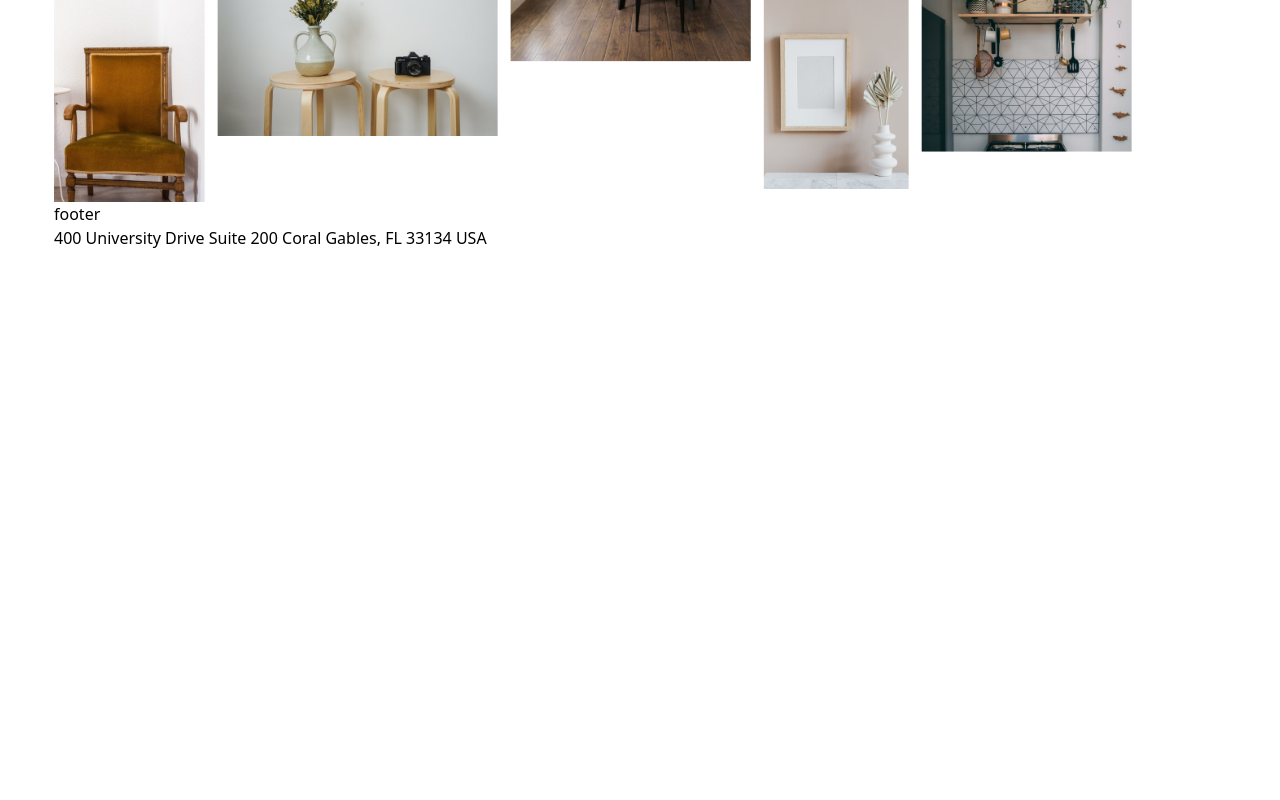
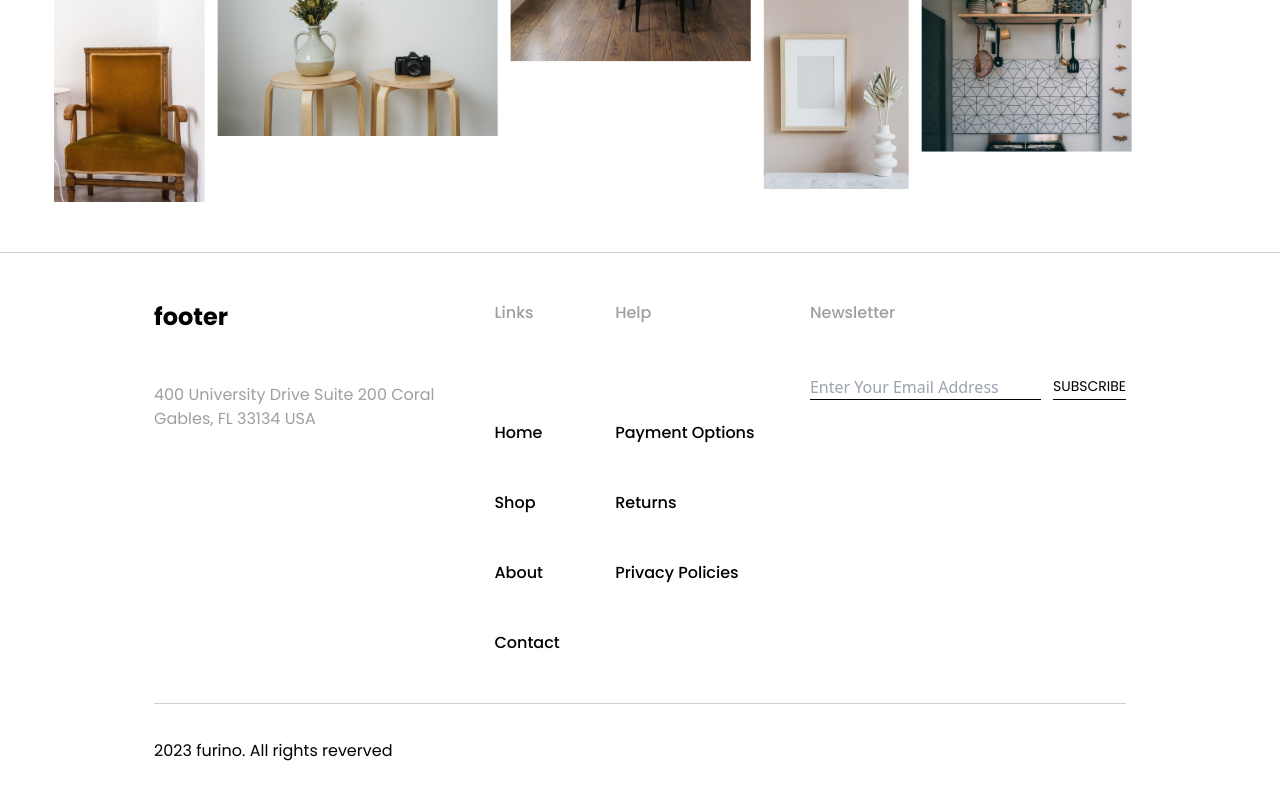
Before and after one commit to Rezwan-react/furniro--e-commerce, a React (Vite) app: page / in a window 1280 px wide. Shown: the part 4058-4858 px from the top of the page. Before the commit the page ends 4308 px from the top, so only its background shows below. Built offline with nearby package versions, Linux system fonts and the light colour scheme.

Commit message:
added footer part

```diff
--- a/src/components/Footer/Footer.css
+++ b/src/components/Footer/Footer.css
@@ -0,0 +1,54 @@
+#footer{
+    @apply px-[100px] py-[48px] border-t-[1px]  border-[rgba(0,0,0,0.19)] mt-[50px]
+}
+.footer_col{
+    @apply flex justify-between
+}
+.footer_head h2{
+    @apply text-2xl font-bold font-poppins text-[#000]
+}
+.footer_head p{
+    @apply w-[285px] text-[16px] font-normal font-poppins text-[#9F9F9F] pt-[50px]
+}
+.footer_head p span{
+    @apply w-[285px] text-[16px] font-normal font-poppins text-[#9F9F9F] pt-[50px]
+}
+.footer_menu ul li p{
+    @apply text-[16px] font-medium font-poppins text-[#9F9F9F] pb-[50px]
+}
+.footer_menu ul {
+    @apply text-[16px] font-medium font-poppins text-[#000] flex flex-col gap-[46px]
+}
+.footer_menu ul li{
+    @apply text-[16px] font-medium font-poppins text-[#000]
+}
+.footer_help ul li p{
+    @apply text-[16px] font-medium font-poppins text-[#9F9F9F] pb-[50px]
+}
+.footer_help ul {
+    @apply text-[16px] font-medium font-poppins text-[#000] flex flex-col gap-[46px]
+}
+.footer_help ul li{
+    @apply text-[16px] font-medium font-poppins text-[#000]
+}
+.footer_input p{
+    @apply text-[16px] font-medium font-poppins text-[#9F9F9F] pb-[50px]
+}
+.footer_in{
+    @apply flex gap-3
+}
+.footer_in input{
+    @apply border-b-[1px] border-[#000] outline-none
+}
+.footer_in input ::placeholder{
+    @apply text-[14px] font-normal font-poppins text-[#9F9F9F]
+}
+.footer_in button{
+    @apply border-b-[1px] border-[#000] text-[14px] font-normal font-poppins text-[#000]
+}
+.footer_text {
+    @apply w-full border-t-[1px] border-[rgba(0,0,0,0.19)] mt-[48px]
+}
+.footer_text p{
+    @apply text-[16px] font-normal font-poppins text-[#000] pt-[35px]
+}
--- a/src/components/Footer/Footer.jsx
+++ b/src/components/Footer/Footer.jsx
@@ -1,5 +1,6 @@
 import React from 'react'
 import './Footer.css'
+import { Link } from 'react-router-dom'
 function Footer() {
   return (
     <>
@@ -9,8 +10,35 @@ function Footer() {
                     <div className="footer_col">
                         <div className="footer_head">
                             <h2>footer</h2>
-                            <p>400 University Drive Suite 200 Coral Gables, FL 33134 USA</p>
+                            <p>400 University Drive Suite 200 Coral Gables, <span>FL 33134 USA</span></p>
                         </div>
+                        <div className="footer_menu">
+                        <ul>
+                            <li><p>Links</p></li>
+                            <li><Link to='/'>Home</Link></li>
+                            <li><Link to='/shop'>Shop</Link></li>
+                            <li><Link to='/about'>About</Link></li>
+                            <li><Link to='/contact'>Contact</Link></li>
+                        </ul>
+                        </div>
+                        <div className="footer_help">
+                        <ul>
+                            <li><p>Help</p></li>
+                            <li><Link to='/'>Payment Options</Link></li>
+                            <li><Link to='/'>Returns</Link></li>
+                            <li><Link to='/'>Privacy Policies</Link></li>
+                        </ul>
+                        </div>
+                        <div className="footer_input">
+                            <p>Newsletter </p>
+                            <div className="footer_in">
+                            <input type="text" placeholder='Enter Your Email Address' />
+                            <button>SUBSCRIBE</button>
+                            </div>
+                        </div>
+                    </div>
+                    <div className="footer_text">
+                        <p>2023 furino. All rights reverved</p>
                     </div>
                 </div>
             </div>
```
